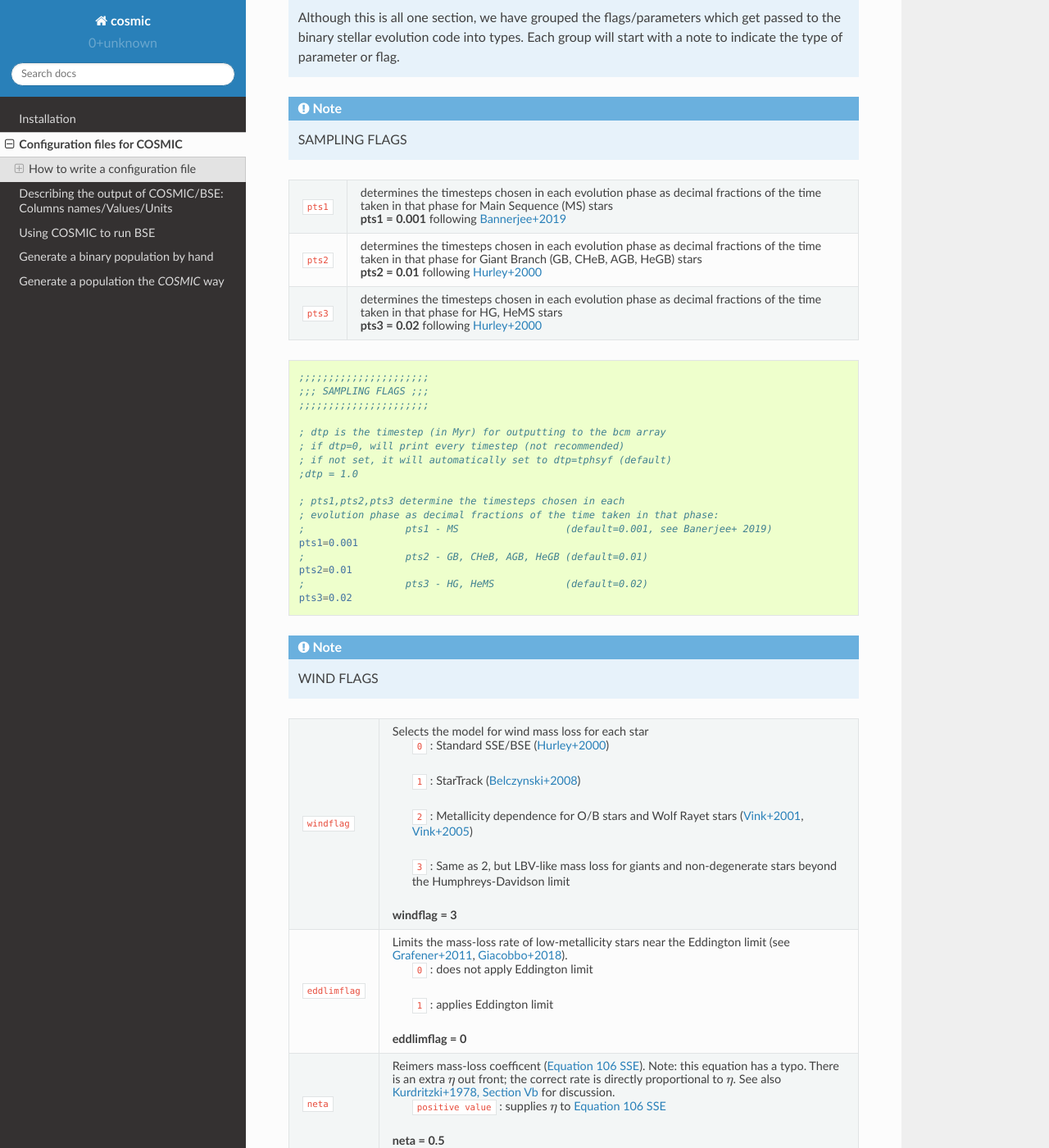
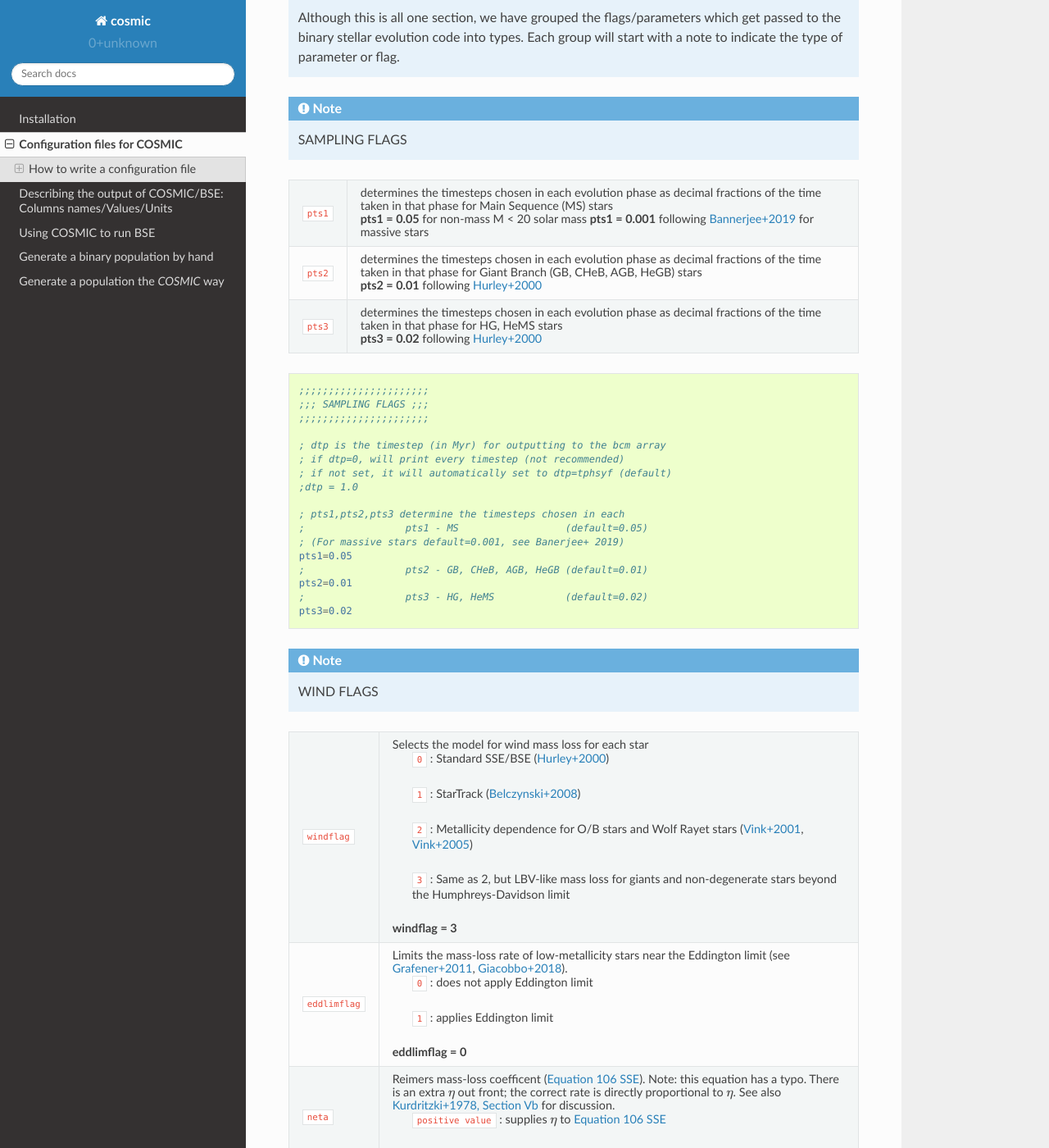
Before and after one commit to COSMIC-PopSynth/COSMIC, a Sphinx documentation site: the page built from docs/inifile/index.rst, in a window 1280 px wide and 1400 px high, scrolled down 3844 px. Shown: the whole window at 82% size. Built offline with Sphinx 7.4.7 and the Read the Docs theme 2.0.0, drawn with Linux system fonts in a browser that asks for light colours; formulas are drawn with MathJax 3; some of the changed text lies outside the part shown.

Commit message:
making defaults consistent with cmc, note that pts1 has a different default for the 150914 progenitor since it is massive

```diff
--- a/docs/inifile/index.rst
+++ b/docs/inifile/index.rst
@@ -243,7 +243,8 @@ sampling
                          decimal fractions of the time taken in that phase for
                          Main Sequence (MS) stars
 
-                         **pts1 = 0.001** following `Bannerjee+2019 <https://ui.adsabs.harvard.edu/abs/2019arXiv190207718B/abstract>`_
+                         **pts1 = 0.05** for non-mass M < 20 solar mass
+                         **pts1 = 0.001** following `Bannerjee+2019 <https://ui.adsabs.harvard.edu/abs/2019arXiv190207718B/abstract>`_ for massive stars
 
 ``pts2``                 determines the timesteps chosen in each evolution phase as
                          decimal fractions of the time taken in that phase for
@@ -269,9 +270,9 @@ sampling
     ;dtp = 1.0
 
     ; pts1,pts2,pts3 determine the timesteps chosen in each
-    ; evolution phase as decimal fractions of the time taken in that phase:
-    ;                 pts1 - MS                  (default=0.001, see Banerjee+ 2019)
-    pts1=0.001
+    ;                 pts1 - MS                  (default=0.05)
+    ; (For massive stars default=0.001, see Banerjee+ 2019)
+    pts1=0.05
     ;                 pts2 - GB, CHeB, AGB, HeGB (default=0.01)
     pts2=0.01
     ;                 pts3 - HG, HeMS            (default=0.02)
@@ -1052,8 +1053,8 @@ sampling
     ; rejuvflag toggles between the original BSE prescription for MS mixing and
     ; lifetimes of stars (equation 80) and a more correct version that uses only the
     ; MS lifetime of stars (flag 1)
-    ; default=1
-    rejuvflag=1
+    ; default=0
+    rejuvflag=0
 
 .. note::
 
--- a/docs/runpop/index.rst
+++ b/docs/runpop/index.rst
@@ -131,7 +131,7 @@ The syntax for the Evolve class is as follows:
 
     In [1]: from cosmic.evolve import Evolve
 
-    In [2]: BSEDict = {'xi': 0.5, 'bhflag': 1, 'neta': 0.5, 'windflag': 3, 'wdflag': 0, 'alpha1': 1.0, 'pts1': 0.05, 'pts3': 0.02, 'pts2': 0.01, 'epsnov': 0.001, 'hewind': 1.0, 'ck': -1000, 'bwind': 0.0, 'lambdaf': 0.5, 'mxns': 3.0, 'beta': -1.0, 'tflag': 1, 'acc2': 1.5, 'nsflag': 4, 'ceflag': 0, 'eddfac': 1.0, 'ifflag': 0, 'bconst': -3000, 'sigma': 265.0, 'gamma': -2.0, 'pisn': 45.0, 'natal_kick_array' :[-100.0,-100.0,-100.0,-100.0,-100.0,-100.0], 'bhsigmafrac' : 1.0, 'polar_kick_angle' : 90, 'qcrit_array' : [0.0,0.0,0.0,0.0,0.0,0.0,0.0,0.0,0.0,0.0,0.0,0.0,0.0,0.0,0.0,0.0], 'cekickflag' : 2, 'cehestarflag' : 0, 'cemergeflag' : 0, 'ecsn' : 2.5, 'ecsn_mlow' : 1.4, 'aic' : 1, 'ussn' : 0, 'sigmadiv' :-20.0, 'qcflag' : 2, 'eddlimflag' : 0, 'fprimc_array' : [2.0/21.0,2.0/21.0,2.0/21.0,2.0/21.0,2.0/21.0,2.0/21.0,2.0/21.0,2.0/21.0,2.0/21.0,2.0/21.0,2.0/21.0,2.0/21.0,2.0/21.0,2.0/21.0,2.0/21.0,2.0/21.0], 'bhspinflag' : 0, 'bhspinmag' : 0.0, 'rejuv_fac' : 1.0, 'rejuvflag' : 0, 'rejuvflag' : 0, 'htpmb' : 1, 'ST_cr' : 1, 'ST_tide' : 1}
+    In [2]: BSEDict = {'xi': 0.5, 'bhflag': 1, 'neta': 0.5, 'windflag': 3, 'wdflag': 1, 'alpha1': 1.0, 'pts1': 0.05, 'pts3': 0.02, 'pts2': 0.01, 'epsnov': 0.001, 'hewind': 0.5, 'ck': -1000, 'bwind': 0.0, 'lambdaf': 0.5, 'mxns': 3.0, 'beta': -1.0, 'tflag': 1, 'acc2': 1.5, 'nsflag': 3, 'ceflag': 0, 'eddfac': 1.0, 'ifflag': 0, 'bconst': -3000, 'sigma': 265.0, 'gamma': -2.0, 'pisn': 45.0, 'natal_kick_array' : [-100.0,-100.0,-100.0,-100.0,-100.0,-100.0], 'bhsigmafrac' : 1.0, 'polar_kick_angle' : 90, 'qcrit_array' : [0.0,0.0,0.0,0.0,0.0,0.0,0.0,0.0,0.0,0.0,0.0,0.0,0.0,0.0,0.0,0.0], 'cekickflag' : 2, 'cehestarflag' : 0, 'cemergeflag' : 0, 'ecsn' : 2.5, 'ecsn_mlow' : 1.4, 'aic' : 1, 'ussn' : 0, 'sigmadiv' :-20.0, 'qcflag' : 2, 'eddlimflag' : 0, 'fprimc_array' : [2.0/21.0,2.0/21.0,2.0/21.0,2.0/21.0,2.0/21.0,2.0/21.0,2.0/21.0,2.0/21.0,2.0/21.0,2.0/21.0,2.0/21.0,2.0/21.0,2.0/21.0,2.0/21.0,2.0/21.0,2.0/21.0], 'bhspinflag' : 0, 'bhspinmag' : 0.0, 'rejuv_fac' : 1.0, 'rejuvflag' : 0, 'htpmb' : 1, 'ST_cr' : 1, 'ST_tide' : 0}
 
     In [3]: bpp, bcm, initC  = Evolve.evolve(initialbinarytable=InitialBinaries, BSEDict=BSEDict)
 
```
Also changed, not shown: other parts of docs/inifile/index.rst (+7 -7 lines), docs/examples/index.rst (+4 -4 lines), 1 other file.
